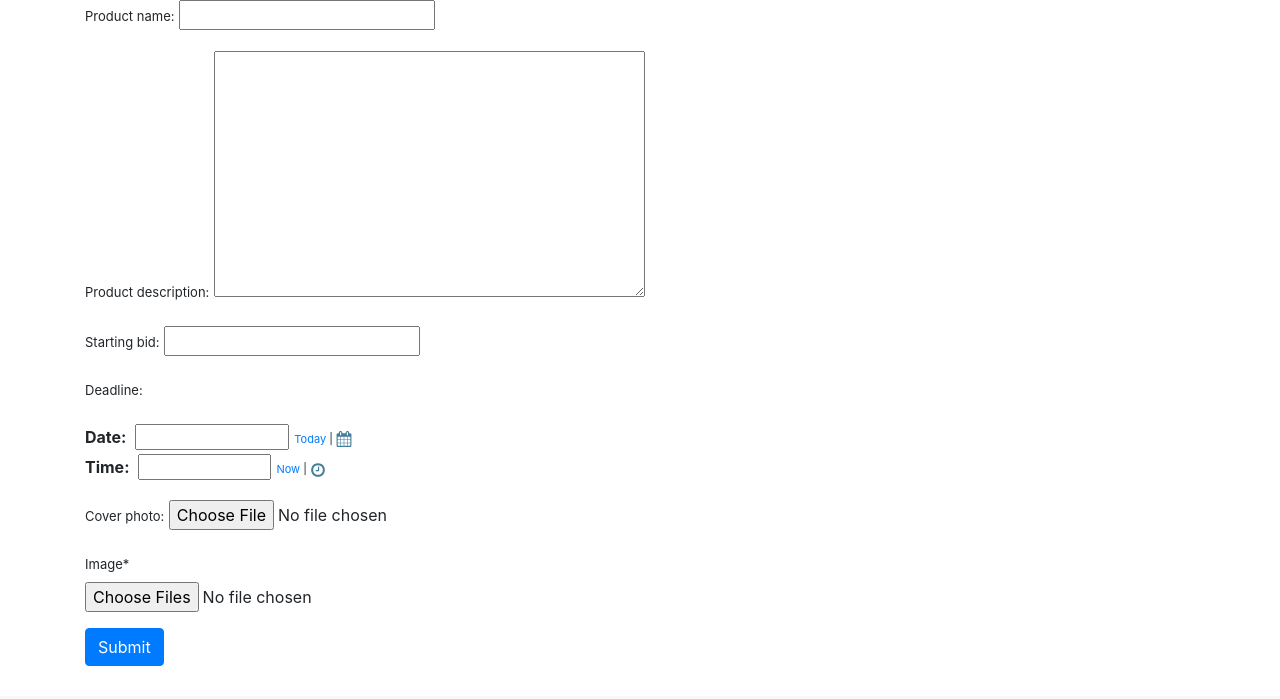
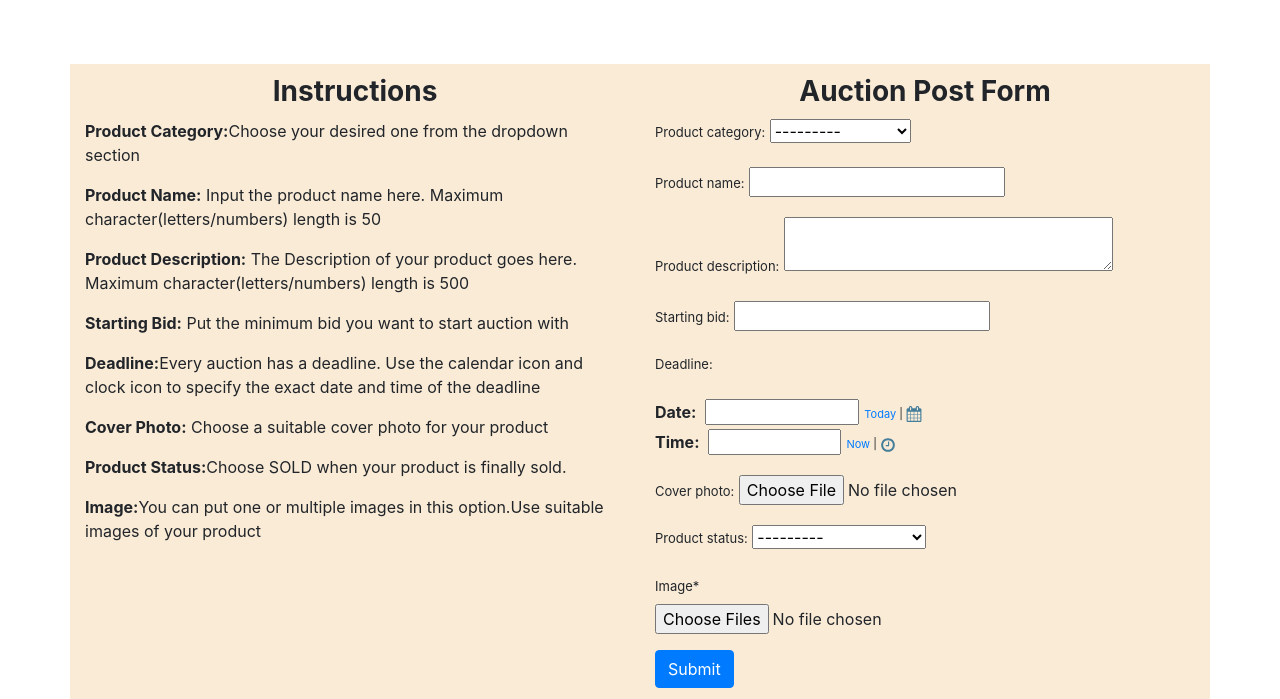
Before and after one commit to Sadman25/Auction-Site, a Django app: page /auction/createAuction in a window 1280 px wide. Shown: the part 104-803 px from the top of the page. Before the commit the page ends 770 px from the top, so only its background shows below. Run offline with Django 3.2, Linux system fonts and the light colour scheme; data comes from the database, SQL or seed files in the repository; both versions use the stored data as it was after the commit; some libraries are stand-ins or nearby versions.

Commit message:
#4 Step 18: Create auction page frontend complete. Additional fields added

```diff
--- a/AuctionSite/auction/admin.py
+++ b/AuctionSite/auction/admin.py
@@ -1,7 +1,8 @@
 from django.contrib import admin
-from .models import product,images,status
+from .models import product,images,status,category
 
 # Register your models here.
+admin.site.register(category)
 admin.site.register(product)
 admin.site.register(images)
 admin.site.register(status)
--- a/AuctionSite/auction/forms.py
+++ b/AuctionSite/auction/forms.py
@@ -7,11 +7,11 @@
 
 
 class productForm(forms.ModelForm):
-    product_description = forms.CharField(widget=forms.Textarea)
+    product_description = forms.CharField(widget=forms.Textarea(attrs={'rows':2, 'cols':30}))
     deadline = forms.SplitDateTimeField(widget=AdminSplitDateTime())
     class Meta:
         model = product
-        fields = ['product_name','product_description','starting_bid','deadline','cover_photo']
+        fields = ['product_category','product_name','product_description','starting_bid','deadline','cover_photo','product_status']
 
 
 class imagesForm(forms.ModelForm):
--- a/AuctionSite/auction/models.py
+++ b/AuctionSite/auction/models.py
@@ -11,14 +11,14 @@
     category = models.CharField(max_length=20, unique=True)
 
     def __str__(self) -> str:
-        return 'Catergory: ' + self.category
+        return self.category
 
 
 class status (models.Model):
     status = models.CharField(max_length=20, unique=True)
 
     def __str__(self) -> str:
-        return 'Product Status: ' + self.status
+        return self.status
 
 class product(models.Model):
     product_name= models.CharField(max_length=50, blank=False)
--- a/AuctionSite/auction/templates/base_homepage.html
+++ b/AuctionSite/auction/templates/base_homepage.html
@@ -9,6 +9,7 @@
     <link rel="stylesheet" href="https://maxcdn.bootstrapcdn.com/bootstrap/4.0.0/css/bootstrap.min.css"
         integrity="sha384-Gn5384xqQ1aoWXA+058RXPxPg6fy4IWvTNh0E263XmFcJlSAwiGgFAW/dAiS6JXm" crossorigin="anonymous">
     <link rel="stylesheet" href="{% static 'css/navbar.css' %}">
+    <link rel="stylesheet" href="{% static 'css/createAuction.css' %}">
 
     <script type="text/javascript" src="{% url 'javascript-catalog' %}"></script>
     <script type="text/javascript" src="{% static '/admin/js/core.js' %}"></script>
--- a/AuctionSite/auction/templates/create_auction.html
+++ b/AuctionSite/auction/templates/create_auction.html
@@ -3,12 +3,25 @@
 {% load crispy_forms_tags %}
 {% block content %}
 
-<div class="container">
+<div class="container" id="createAuction">
+    <div class="row">
+        <div class="col-lg-6">
+            <h3><b>Instructions </b></h3>
+            <p><b>Product Category:</b>Choose your desired one from the dropdown section</p>
+            <p><b>Product Name:</b> Input the product name here. Maximum character(letters/numbers) length is 50</p>
+            <p><b>Product Description:</b> The Description of your product goes here. Maximum character(letters/numbers) length is 500</p>
+            <p><b>Starting Bid:</b> Put the minimum bid you want to start auction with</p>
+            <p><b>Deadline:</b>Every auction has a deadline. Use the calendar icon and clock icon to specify the exact date and time of the deadline</p>
+            <p><b>Cover Photo:</b> Choose a suitable cover photo for your product</p>
+            <p><b>Product Status:</b>Choose SOLD when your product is finally sold.</p>
+            <p><b>Image:</b>You can put one or multiple images in this option.Use suitable images of your product</p>
+        </div>
+        <div class="col-lg-6">
+            <h3><b>Auction Post Form</b></h3>
             <form method='POST' action="{% url 'createAuction' %}" enctype="multipart/form-data">
                 {% csrf_token %}
                 {{ newProduct.media }}
                 {{ newProduct.as_p }}
-
                 <div id="div_id_image" class="form-group"> <label for="id_image" class=" requiredField">
                         Image<span class="asteriskField">*</span> </label>
                     <div class=""> <input type="file" name="image" accept="image/*" class="clearablefileinput form-control-file"
@@ -17,5 +30,8 @@
                 <button type="submit" class="btn btn-primary" style="position: center;">Submit</button>
             </form>
         </div>
+    </div>
+
+</div>
 
 {% endblock %}
--- /dev/null
+++ b/AuctionSite/static/css/createAuction.css
@@ -0,0 +1,15 @@
+#createAuction {
+    margin-top: 5%;
+    background-color: antiquewhite;
+}
+
+#createAuction h3{
+    margin-top: 2%;
+    margin-bottom: 2%;
+    text-align: center;
+}
+
+#createAuction button{
+    margin-bottom: 2%;
+
+}
```
Also changed, not shown: AuctionSite/db.sqlite3, AuctionSite/static/images/Sadman.jpg (added). Lines whose indentation alone changed are shown as unchanged.
